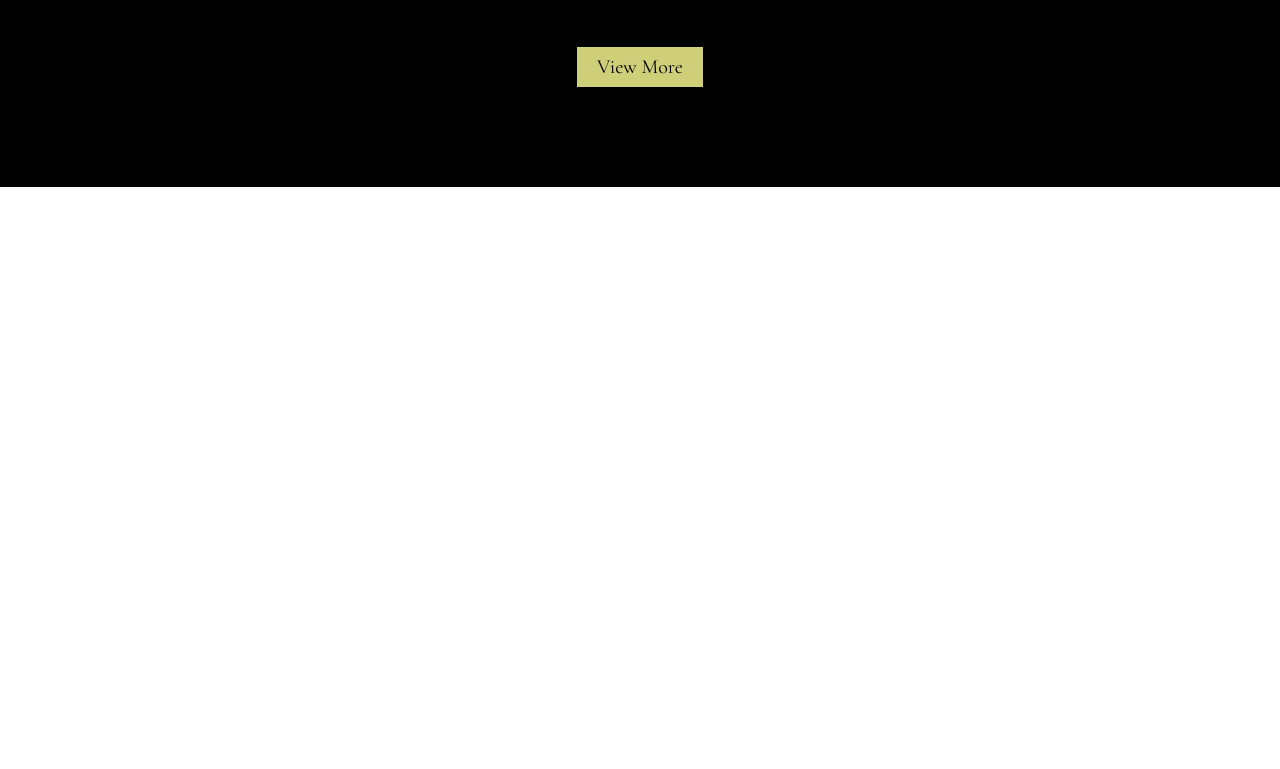
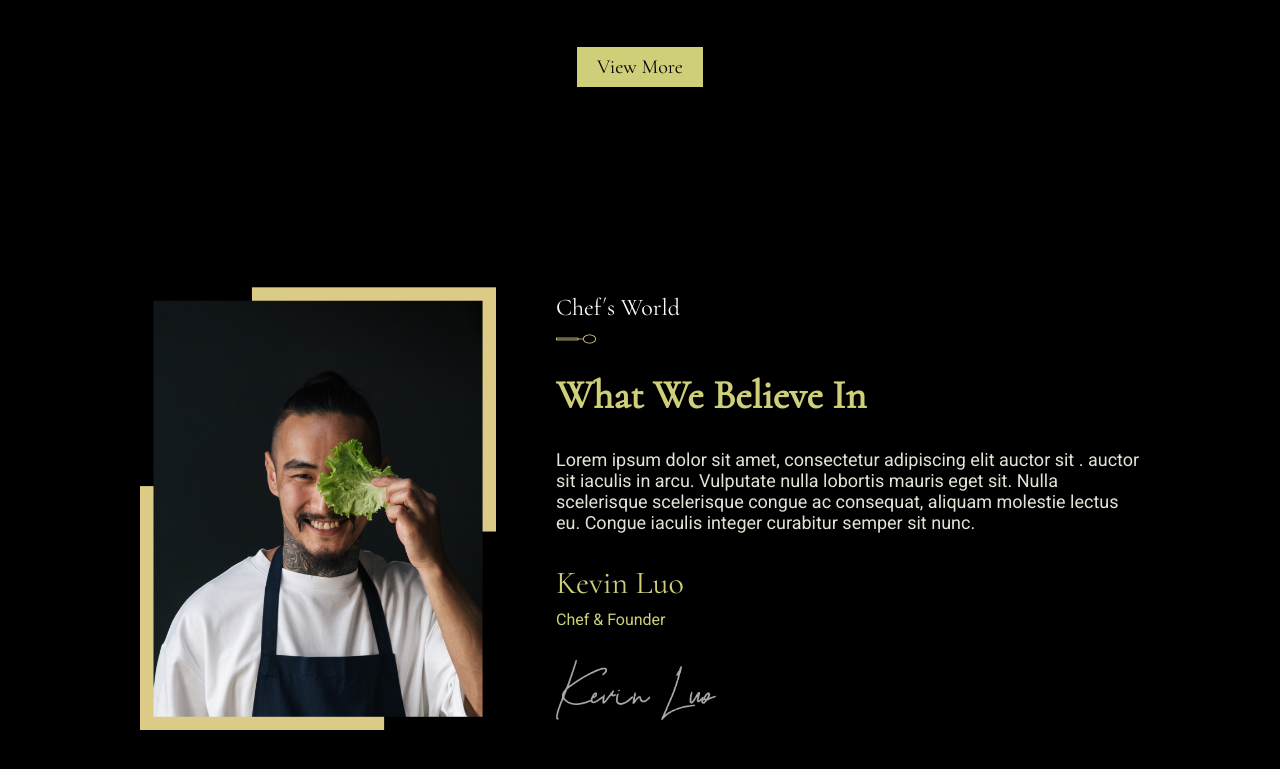
Before and after one commit to Enrique1311/reataurant-react-app, a React (Vite) app: page / in a window 1280 px wide. Shown: the part 2206-2975 px from the top of the page. Before the commit the page ends 2393 px from the top, so only its background shows below. Built offline with nearby package versions, Linux system fonts and the light colour scheme.

Commit message:
The sign component was added.

```diff
--- a/src/App.jsx
+++ b/src/App.jsx
@@ -3,6 +3,7 @@ import Navbar from "./components/Navbar/Navbar";
 import Header from "./components/Header/Header";
 import AboutUs from "./components/AboutUs/AboutUs";
 import OurMenu from "./components/OurMenu/OurMenu";
+import Chef from "./components/Chef/Chef";
 
 function App() {
 	return (
@@ -12,6 +13,7 @@ function App() {
 				<Header />
 				<AboutUs />
 				<OurMenu />
+				<Chef />
 			</div>
 		</>
 	);
--- /dev/null
+++ b/src/components/Chef/Chef.css
@@ -0,0 +1,53 @@
+.chef {
+	display: flex;
+	justify-content: space-between;
+	align-items: center;
+	gap: 3rem;
+	width: 100%;
+}
+
+.chef-image {
+	display: flex;
+	justify-content: center;
+	align-items: center;
+}
+
+.chef-image img {
+	width: 100%;
+}
+
+.chef-info {
+	display: flex;
+	flex-direction: column;
+	justify-content: space-between;
+	align-items: flex-start;
+	gap: 1.5rem;
+}
+
+.chef-info-title h2 {
+	font-size: 2rem;
+	color: var(--color-golden);
+	font-family: var(--font-special);
+	margin-top: 1rem;
+}
+
+.chef-info-text {
+	color: var(--color-vainilla);
+	font-size: 0.9rem;
+}
+
+.chef-info-name {
+	color: var(--color-golden);
+	font-family: var(--font-special);
+	font-size: 1.6rem;
+	margin-bottom: 0.4rem;
+}
+
+.chef-info-proffetion {
+	color: var(--color-golden);
+	font-size: 0.8rem;
+}
+
+.chef-info-sign img {
+	width: 8rem;
+}
--- /dev/null
+++ b/src/components/Chef/Chef.jsx
@@ -0,0 +1,45 @@
+import React from "react";
+import "./Chef.css";
+import chefImage from "../../assets/chef.png";
+import sign from "../../assets/sign.png";
+import SubHeading from "../SubHeading/SubHeading";
+
+const Chef = () => {
+	return (
+		<div
+			className="chef section__padding"
+			id="chef"
+		>
+			<div className="chef-image">
+				<img
+					src={chefImage}
+					alt="chef image"
+				/>
+			</div>
+			<div className="chef-info">
+				<div className="chef-info-title">
+					<SubHeading title="Chef´s World" />
+					<h2>What We Believe In</h2>
+				</div>
+				<p className="chef-info-text">
+					Lorem ipsum dolor sit amet, consectetur adipiscing elit auctor sit .
+					auctor sit iaculis in arcu. Vulputate nulla lobortis mauris eget sit.
+					Nulla scelerisque scelerisque congue ac consequat, aliquam molestie
+					lectus eu. Congue iaculis integer curabitur semper sit nunc.
+				</p>
+				<div>
+					<p className="chef-info-name">Kevin Luo</p>
+					<p className="chef-info-proffetion">Chef & Founder</p>
+				</div>
+				<div className="chef-info-sign">
+					<img
+						src={sign}
+						alt="sign"
+					/>
+				</div>
+			</div>
+		</div>
+	);
+};
+
+export default Chef;
--- a/src/components/MenuItem/MenuItem.css
+++ b/src/components/MenuItem/MenuItem.css
@@ -4,7 +4,7 @@
 	justify-content: center;
 	align-items: flex-start;
 	width: 100%;
-	padding: 0.6rem 0;
+	padding: 0.8rem 0;
 }
 
 .item-head {
--- a/src/components/OurMenu/OurMenu.css
+++ b/src/components/OurMenu/OurMenu.css
@@ -29,7 +29,7 @@
 }
 
 .our-menu-image {
-	width: 12rem;
+	width: 11rem;
 }
 
 .our-menu-wines,
--- a/src/components/SubHeading/SubHeading.jsx
+++ b/src/components/SubHeading/SubHeading.jsx
@@ -6,10 +6,7 @@ const SubHeading = ({ title }) => {
 	return (
 		<div className="sub-heading">
 			<p>{title}</p>
-			<img
-				src={spoon}
-				className="sub-heading-img"
-			/>
+			<img src={spoon} />
 		</div>
 	);
 };
```
